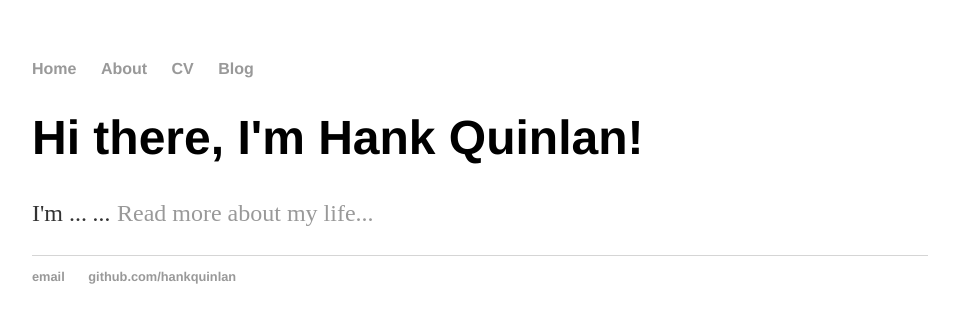
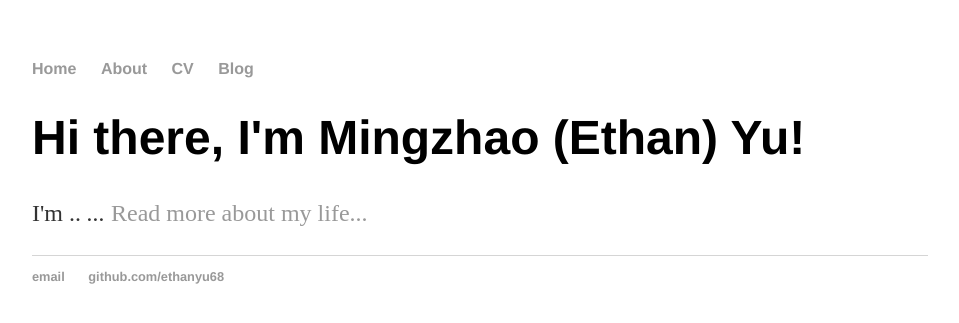
Before and after one commit to EthanYu68/EthanYu68.github.io, a Jekyll site: the page built from index.html, in a window 1280 px wide. Shown: the top 323 px of the page, without its empty margins (160-1119 px from the left). Built offline with Jekyll 4.4.1, drawn with Linux system fonts in a browser that asks for light colours.

Commit message:
Update index.html

```diff
--- a/index.html
+++ b/index.html
@@ -1,30 +1,8 @@
-<!DOCTYPE html>
-<html>
-	<head>
-		<title>I'm Mingzhao (Ethan) Yu</title>
-		<!-- link to main stylesheet -->
-		<link rel="stylesheet" type="text/css" href="/css/main.css">
-	</head>
-	<body>
-		<nav>
-    		<ul>
-        		<li><a href="/">Home</a></li>
-	        	<li><a href="/about">About</a></li>
-        		<li><a href="/cv">CV</a></li>
-        		<li><a href="/blog">Blog</a></li>
-    		</ul>
-		</nav>
-		<div class="container">
-    		<div class="blurb">
-        		<h1>Hi there, I'm Hank Quinlan!</h1>
-				<p>I'm ... <em>...</em>  <a href="/about">Read more about my life...</a></p>
-    		</div><!-- /.blurb -->
-		</div><!-- /.container -->
-		<footer>
-    		<ul>
-        		<li><a href="mailto:hankquinlanhub@gmail.com">email</a></li>
-        		<li><a href="https://github.com/hankquinlan">github.com/hankquinlan</a></li>
-			</ul>
-		</footer>
-	</body>
-</html>
+---
+layout: default
+title: Mingzhao (Ethan) Yu's personal website
+---
+<div class="blurb">
+	<h1>Hi there, I'm Mingzhao (Ethan) Yu!</h1>
+	<p>I'm .. <em>...</em> <a href="/about">Read more about my life...</a></p>
+</div><!-- /.blurb -->
```
